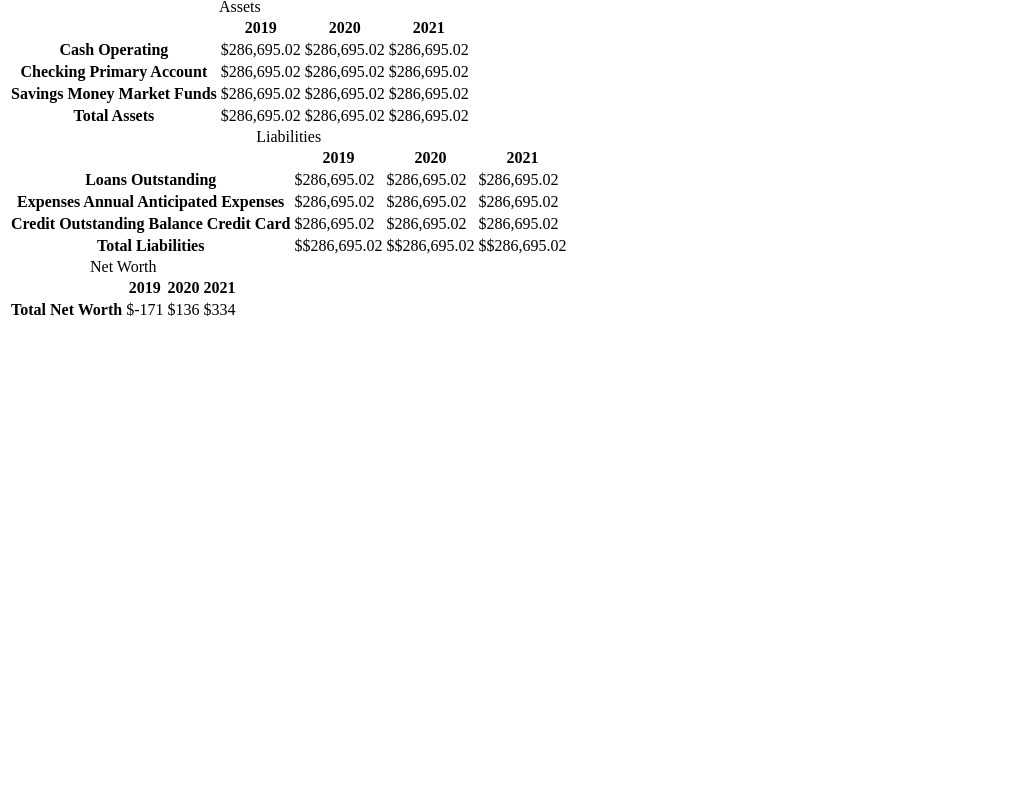
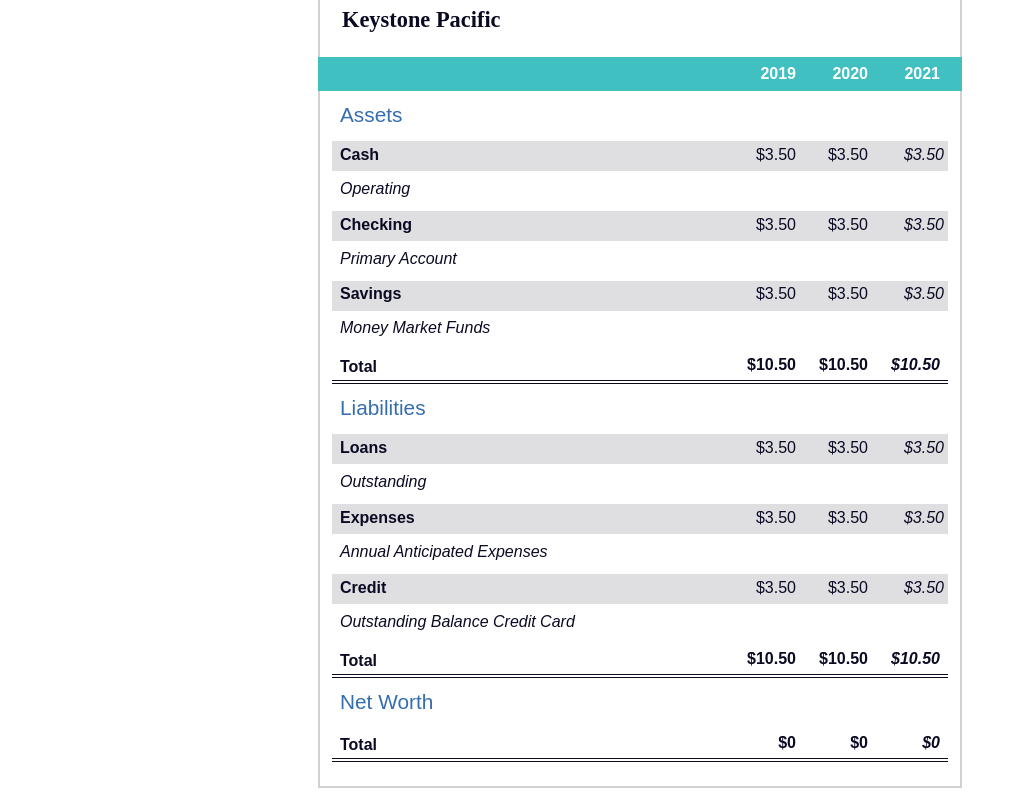
Before and after one commit to bspence205/BalanceSheet, a plain HTML site: page index.html in a window 1280 px wide. Shown: the part 87-883 px from the top of the page, without its empty margins (0-1016 px from the left). Before the commit the page ends 800 px from the top, so only its background shows below. Drawn offline with Linux system fonts and the light colour scheme.

Commit message:
styled elements targeting a mix of element names, classes, ids, and pseudo/attribute selectors

```diff
--- a/index.html
+++ b/index.html
@@ -4,7 +4,7 @@
     <meta charset="UTF-8">
     <meta name="viewport" content="width=device-width, initial-scale=1.0">
     <title>Balance Sheet</title>
-    <link rel="stylesheet" type="text/css" href="styles.css">
+    <link rel="stylesheet" type="text/css" href="./styles.css">
   </head>
   <body>
     <main>
@@ -34,27 +34,27 @@
             <tbody>
               <tr class="data">
                 <th>Cash <span class="description">Operating</span></th>
-                <td>$286,695.02</td>
-                <td>$286,695.02</td>
-                <td class="current">$286,695.02</td>
+                <td>$3.50</td>
+                <td>$3.50</td>
+                <td class="current">$3.50</td>
               </tr>
               <tr class="data">
                 <th>Checking <span class="description">Primary Account </span></th>
-                <td>$286,695.02</td>
-                <td>$286,695.02</td>
-                <td class="current">$286,695.02</td>
+                <td>$3.50</td>
+                <td>$3.50</td>
+                <td class="current">$3.50</td>
               </tr>
               <tr class="data">
                 <th>Savings <span class="description">Money Market Funds</span></th>
-                <td>$286,695.02</td>
-                <td>$286,695.02</td>
-                <td class="current">$286,695.02</td>
+                <td>$3.50</td>
+                <td>$3.50</td>
+                <td class="current">$3.50</td>
               </tr>
               <tr class="total">
                 <th>Total <span class="sr-only">Assets</span></th>
-                <td>$286,695.02</td>
-                <td>$286,695.02</td>
-                <td class="current">$286,695.02</td>
+                <td>$10.50</td>
+                <td>$10.50</td>
+                <td class="current">$10.50</td>
               </tr>
             </tbody>
           </table>
@@ -71,27 +71,27 @@
             <tbody>
               <tr class="data">
                 <th>Loans <span class="description">Outstanding</span></th>
-                <td>$286,695.02</td>
-                <td>$286,695.02</td>
-                <td class="current">$286,695.02</td>
+                <td>$3.50</td>
+                <td>$3.50</td>
+                <td class="current">$3.50</td>
               </tr>
               <tr class="data">
                 <th>Expenses <span class="description">Annual Anticipated Expenses</span></th>
-                <td>$286,695.02</td>
-                <td>$286,695.02</td>
-                <td class="current">$286,695.02</td>
+                <td>$3.50</td>
+                <td>$3.50</td>
+                <td class="current">$3.50</td>
               </tr>
               <tr class="data">
                 <th>Credit <span class="description">Outstanding Balance Credit Card</span></th>
-                <td>$286,695.02</td>
-                <td>$286,695.02</td>
-                <td class="current">$286,695.02</td>
+                <td>$3.50</td>
+                <td>$3.50</td>
+                <td class="current">$3.50</td>
               </tr>
               <tr class="total">
                 <th>Total <span class="sr-only">Liabilities</span></th>
-                <td>$$286,695.02</td>
-                <td>$$286,695.02</td>
-                <td class="current">$$286,695.02</td>
+                <td>$10.50</td>
+                <td>$10.50</td>
+                <td class="current">$10.50</td>
               </tr>
             </tbody>
           </table>
@@ -108,9 +108,9 @@
             <tbody>
               <tr class="total">
                 <th>Total <span class="sr-only">Net Worth</span></th>
-                <td>$-171</td>
-                <td>$136</td>
-                <td class="current">$334</td>
+                <td>$0</td>
+                <td>$0</td>
+                <td class="current">$0</td>
               </tr>
             </tbody>
           </table>
--- a/styles.css
+++ b/styles.css
@@ -0,0 +1,150 @@
+span[class~="sr-only"] {
+    border: 0 !important;
+    clip: rect(1px, 1px, 1px, 1px) !important;
+    clip-path: inset(50%) !important;
+    -webkit-clip-path: inset(50%) !important;
+    height: 1px !important;
+    width: 1px !important;
+    position: absolute !important;
+    overflow: hidden !important;
+    white-space: nowrap !important;
+    padding: 0 !important;
+    margin: -1px !important;
+  }
+
+  html {
+    box-sizing: border-box;
+  }
+
+  body {
+    font-family: sans-serif;
+    color: #0a0a23;
+  }
+
+  h1 {
+    max-width: 37.25rem;
+    margin: 0 auto;
+    padding: 1.5rem 1.25rem;
+    font-family: 'LabGrotesque';
+    font-size: 2rem;
+  }
+
+  h1 .flex {
+    display: flex;
+    flex-direction: column-reverse;
+    gap: 1rem;
+  }
+
+  h1 .flex span:first-of-type {
+    font-size: 0.7em;
+  }
+
+  h1 .flex span:last-of-type {
+    font-size: 1.2em;
+  }
+
+  section {
+    max-width: 40rem;
+    margin: 0 auto;
+    border: 2px solid #d0d0d5;
+  }
+
+  #years {
+    display: flex;
+    justify-content: flex-end;
+    position: sticky;
+    top: 0;
+    background: #40c0c0;
+    color: #fff;
+    z-index: 999;
+    padding: 0.5rem calc(1.25rem + 2px) 0.5rem 0;
+    margin: 0 -2px;
+  }
+
+  #years span[class] {
+    font-weight: bold;
+    width: 4.5rem;
+    text-align: right;
+  }
+
+  .table-wrap {
+    padding: 0 0.75rem 1.5rem 0.75rem;
+  }
+
+  table {
+    border-collapse: collapse;
+    border: 0;
+    width: 100%;
+    position: relative;
+    margin-top: 3rem;
+  }
+
+  table caption {
+    color: #356eaf;
+    font-size: 1.3em;
+    font-weight: normal;
+    position: absolute;
+    top: -2.25rem;
+    left: 0.5rem;
+  }
+
+  tbody td {
+    width: 100vw;
+    min-width: 4rem;
+    max-width: 4rem;
+  }
+
+  tbody th {
+    width: calc(100% - 12rem);
+  }
+
+  tr[class="total"] {
+    border-bottom: 4px double #0a0a23;
+    font-weight: bold;
+  }
+
+  tr[class="total"] th {
+    text-align: left;
+    padding: 0.5rem 0 0.25rem 0.5rem;
+  }
+
+  tr.total td {
+    text-align: right;
+    padding: 0 0.25rem;
+  }
+
+  tr.total td:nth-of-type(3) {
+    padding-right: 0.5rem;
+  }
+
+  tr.total:hover {
+    background-color: #99c9ff;
+  }
+
+  td.current {
+    font-style: italic;
+  }
+
+  tr.data {
+    background-image: linear-gradient(to bottom, #dfdfe2 1.845rem, white 1.845rem);
+  }
+
+  tr.data th {
+    text-align: left;
+    padding-top: 0.3rem;
+    padding-left: 0.5rem;
+  }
+
+  tr.data th .description {
+    display: block;
+    font-weight: normal;
+    font-style: italic;
+    padding: 1rem 0 0.75rem;
+    margin-right: -13.5rem;
+  }
+
+  tr.data td {
+    vertical-align: top;
+    padding: 0.3rem 0.25rem 0;
+    text-align: right;
+  }
```
